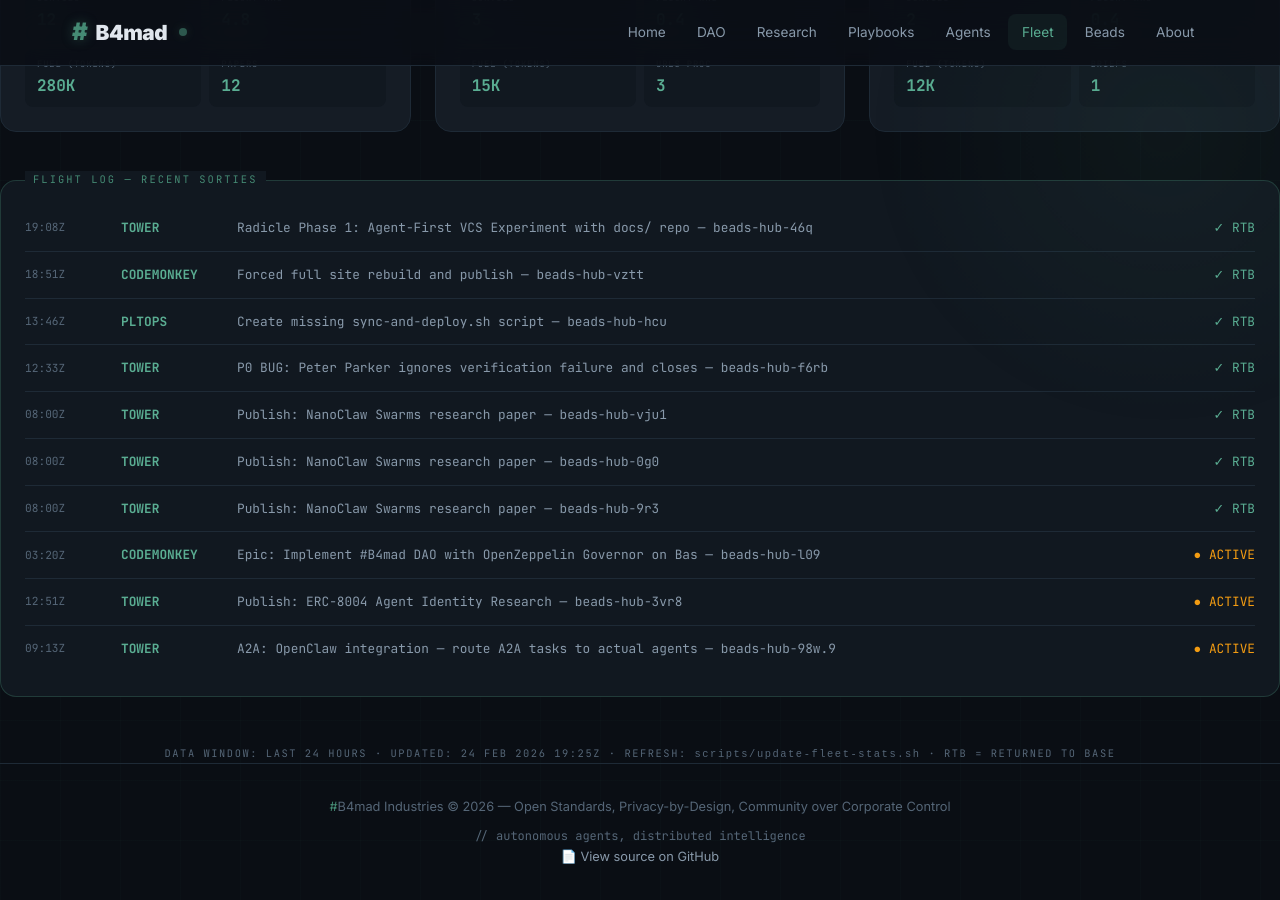
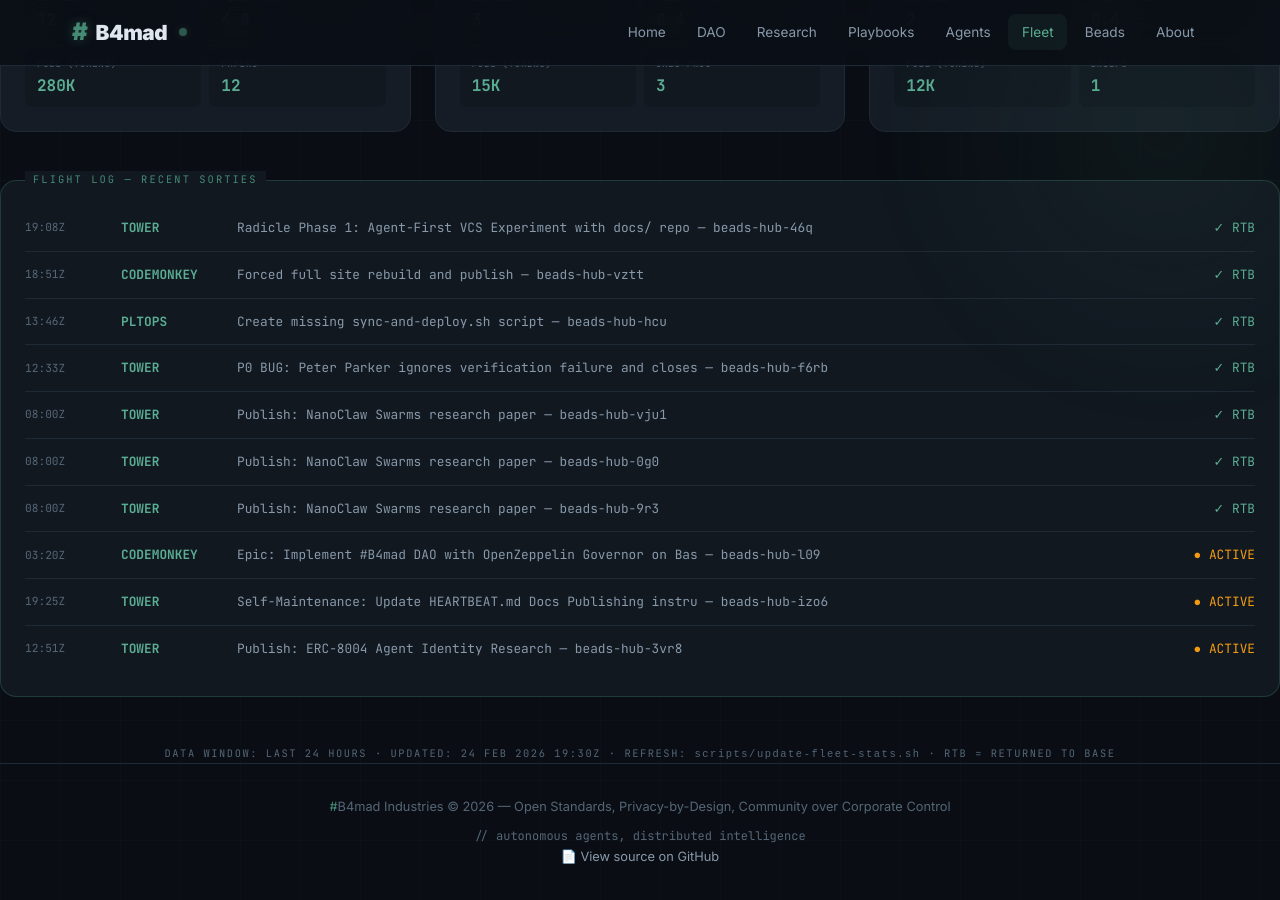
Before and after one commit to brenner-axiom/docs, a Jekyll site: the page built from fleet/index.html, in a window 1280 px wide and 900 px high, scrolled down 847 px. Built offline with Jekyll 4.4.1, drawn with Linux system fonts in a browser that asks for light colours; some of the changed text lies outside the part shown.

Commit message:
fleet: auto-update dashboard stats 2026-02-24T19:30Z

```diff
--- a/fleet/index.html
+++ b/fleet/index.html
@@ -289,22 +289,22 @@ description: "#B4mad Agent Fleet metrics dashboard with aviation theme"
     <div class="stat-label">Distance Flown</div>
   </div>
   <div class="stat-item">
-    <div class="stat-value">2730K</div>
+    <div class="stat-value">2765K</div>
     <div class="stat-unit">kg</div>
     <div class="stat-label">Fuel Burned</div>
   </div>
   <div class="stat-item">
-    <div class="stat-value">28</div>
+    <div class="stat-value">29</div>
     <div class="stat-unit">pax</div>
     <div class="stat-label">Passengers</div>
   </div>
   <div class="stat-item">
-    <div class="stat-value">46.8</div>
+    <div class="stat-value">47.4</div>
     <div class="stat-unit">hrs</div>
     <div class="stat-label">Flight Hours</div>
   </div>
   <div class="stat-item">
-    <div class="stat-value">78</div>
+    <div class="stat-value">79</div>
     <div class="stat-unit">msn</div>
     <div class="stat-label">Sorties Flown</div>
   </div>
@@ -557,21 +557,21 @@ description: "#B4mad Agent Fleet metrics dashboard with aviation theme"
     <span class="log-status"><span class="active">● ACTIVE</span></span>
   </div>
   <div class="log-entry">
+    <span class="log-time">19:25Z</span>
+    <span class="log-callsign">TOWER</span>
+    <span class="log-mission">Self-Maintenance: Update HEARTBEAT.md Docs Publishing instru — beads-hub-izo6</span>
+    <span class="log-status"><span class="active">● ACTIVE</span></span>
+  </div>
+  <div class="log-entry">
     <span class="log-time">12:51Z</span>
     <span class="log-callsign">TOWER</span>
     <span class="log-mission">Publish: ERC-8004 Agent Identity Research — beads-hub-3vr8</span>
-    <span class="log-status"><span class="active">● ACTIVE</span></span>
-  </div>
-  <div class="log-entry">
-    <span class="log-time">09:13Z</span>
-    <span class="log-callsign">TOWER</span>
-    <span class="log-mission">A2A: OpenClaw integration — route A2A tasks to actual agents — beads-hub-98w.9</span>
     <span class="log-status"><span class="active">● ACTIVE</span></span>
   </div>
 </div>
 
 <div style="text-align: center; margin-top: 2rem;">
   <p style="font-family: 'JetBrains Mono', monospace; font-size: 0.65rem; color: var(--text-muted); letter-spacing: 0.15em;">
-    DATA WINDOW: LAST 24 HOURS · UPDATED: 24 FEB 2026 19:25Z ·                                                                                                                                                                                                                                                                                                                                                                                                                                                                                                                                                                                                                                                                                                                                                                                                                                                                                                                                                                                                                                                                                                                                                                                                                                 REFRESH: <code>scripts/update-fleet-stats.sh</code> · RTB = RETURNED TO BASE
+    DATA WINDOW: LAST 24 HOURS · UPDATED: 24 FEB 2026 19:30Z ·                                                                                                                                                                                                                                                                                                                                                                                                                                                                                                                                                                                                                                                                                                                                                                                                                                                                                                                                                                                                                                                                                                                                                                                                                                  REFRESH: <code>scripts/update-fleet-stats.sh</code> · RTB = RETURNED TO BASE
   </p>
 </div>
```
